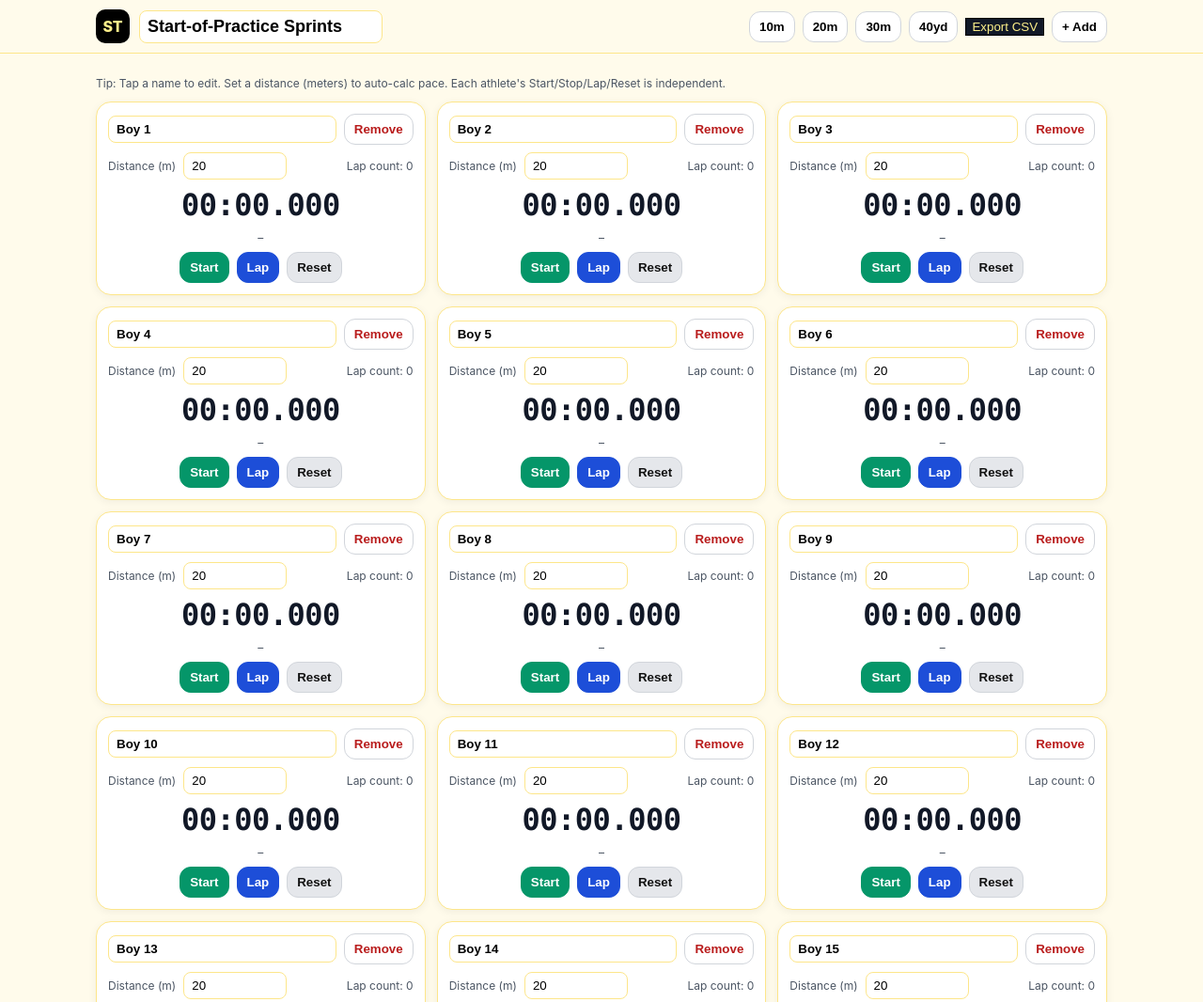
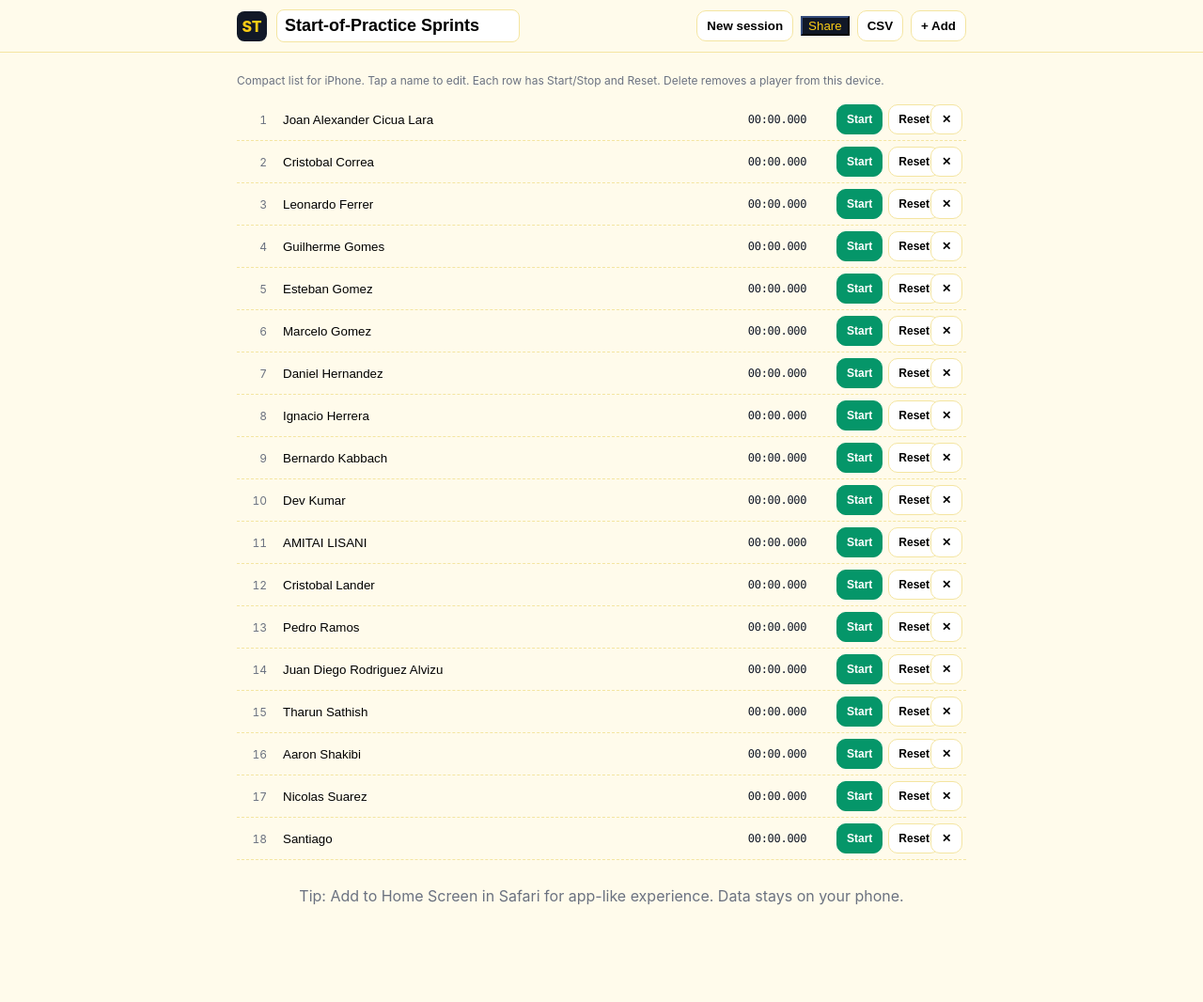
Before and after one commit to jokestangmail/coach-timer, a plain HTML site: page index.html in a window 1280 px wide. Shown: the top 1066 px of the page at 94% size. After the commit the page ends 989 px from the top, so only its background shows below. Drawn offline with Linux system fonts and the light colour scheme.

Commit message:
Update to v2 (new roster & compact layout)

```diff
--- a/index.html
+++ b/index.html
@@ -11,194 +11,223 @@
   <link rel="apple-touch-icon" href="apple-touch-icon.png" />
   <style>
 :root {
-  --yellow: #fef08a;
-  --yellow-200: #fde68a;
-  --yellow-50: #fffbeb;
-  --black: #111827;
+  --bg: #fffbeb;
+  --line: #f4e5a1;
+  --text: #111827;
+  --muted: #6b7280;
+  --accent: #111827;
+  --green: #059669;
+  --red: #b91c1c;
   --blue: #1d4ed8;
-  --emerald: #059669;
-  --amber: #d97706;
-  --gray-200: #e5e7eb;
-  --gray-300: #d1d5db;
-  --gray-500: #6b7280;
-  --gray-600: #4b5563;
-  --white: #ffffff;
 }
 * { box-sizing: border-box; }
-html, body { margin: 0; padding: 0; font-family: -apple-system, system-ui, Segoe UI, Roboto, Helvetica, Arial, sans-serif; background: var(--yellow-50); color: var(--black); }
-.container { max-width: 1100px; margin: 0 auto; padding: 12px; }
-header { position: sticky; top: 0; z-index: 20; backdrop-filter: blur(6px); background: rgba(255, 251, 235, 0.95); border-bottom: 1px solid var(--yellow-200); }
-.row { display: grid; grid-template-columns: 1fr; gap: 12px; }
-@media (min-width: 640px) { .row { grid-template-columns: 1fr 1fr; } }
-@media (min-width: 1024px) { .row { grid-template-columns: 1fr 1fr 1fr; } }
-.card { background: var(--white); border: 1px solid var(--yellow-200); border-radius: 16px; padding: 12px; box-shadow: 0 2px 10px rgba(0,0,0,0.06); display: flex; flex-direction: column; gap: 8px; }
-.titlebar { display: flex; align-items: center; gap: 8px; }
-.titlebar input[type='text'] { flex: 1; border: 1px solid var(--yellow-200); border-radius: 8px; padding: 6px 8px; font-weight: 600; }
-.btn { border: 1px solid var(--gray-300); background: var(--white); padding: 8px 10px; border-radius: 12px; font-weight: 600; cursor: pointer; }
-.btn:hover { filter: brightness(0.98); }
-.btn-primary { background: var(--black); color: var(--yellow); border: 1px solid #000; }
-.btn-green { background: var(--emerald); color: #fff; border-color: var(--emerald); }
-.btn-amber { background: var(--amber); color: #fff; border-color: var(--amber); }
+html, body { margin: 0; padding: 0; font-family: -apple-system, system-ui, Segoe UI, Roboto, Helvetica, Arial, sans-serif; background: var(--bg); color: var(--text); }
+header { position: sticky; top: 0; z-index: 20; backdrop-filter: blur(6px); background: rgba(255, 251, 235, 0.95); border-bottom: 1px solid var(--line); }
+.container { max-width: 800px; margin: 0 auto; padding: 10px 12px; }
+.brand { width: 32px; height: 32px; border-radius: 8px; background: var(--accent); color: #facc15; display: grid; place-items: center; font-weight: 800; }
+.toolbar { display: flex; gap: 8px; align-items: center; flex-wrap: wrap; }
+.input { border: 1px solid var(--line); border-radius: 8px; padding: 6px 8px; background: #fff; }
+.btn { border: 1px solid var(--line); background: #fff; padding: 8px 10px; border-radius: 10px; font-weight: 600; }
+.btn:active { transform: scale(0.98); }
+.btn-primary { background: var(--accent); color: #facc15; border-color: var(--accent); }
+.btn-green { background: var(--green); color: #fff; border-color: var(--green); }
+.btn-red { background: var(--red); color: #fff; border-color: var(--red); }
 .btn-blue { background: var(--blue); color: #fff; border-color: var(--blue); }
-.btn-gray { background: var(--gray-200); color: #111; border-color: var(--gray-300); }
-.muted { color: var(--gray-600); font-size: 12px; }
-.pill { padding: 3px 8px; border: 1px solid var(--yellow-200); border-radius: 999px; background: #fff; }
-.mono { font-family: ui-monospace, SFMono-Regular, Menlo, Monaco, Consolas, "Liberation Mono", "Courier New", monospace; }
-.timer { font-size: 32px; font-weight: 700; text-align: center; letter-spacing: -0.5px; }
-.grid-btns { display: flex; flex-wrap: wrap; gap: 8px; justify-content: center; }
-.laps { max-height: 120px; overflow: auto; border-top: 1px solid var(--yellow-200); padding-top: 6px; }
-.toolbar { display: flex; flex-wrap: wrap; gap: 8px; align-items: center; }
-.input { border: 1px solid var(--yellow-200); border-radius: 8px; padding: 6px 8px; }
-.brand { width: 36px; height: 36px; border-radius: 10px; background: #000; color: var(--yellow); display: grid; place-items: center; font-weight: 800; }
-.footer { text-align: center; color: var(--gray-600); font-size: 12px; padding: 10px 0 30px; }
+.muted { color: var(--muted); font-size: 12px; }
+.list { display: grid; grid-template-columns: 1fr; }
+.row { display: grid; grid-template-columns: 28px 1fr 110px 92px 34px; align-items: center; gap: 8px; padding: 6px 4px; border-bottom: 1px dashed var(--line); }
+.num { text-align: right; color: var(--muted); font-variant-numeric: tabular-nums; width: 28px; }
+.name { width: 100%; border: none; background: transparent; padding: 6px 8px; border-radius: 8px; border: 1px solid transparent; }
+.name:focus { outline: none; border-color: var(--line); background: #fff; }
+.time { font-family: ui-monospace, SFMono-Regular, Menlo, Monaco, Consolas, "Liberation Mono", "Courier New", monospace; text-align: center; letter-spacing: -0.3px; }
+.tiny { font-size: 12px; }
+footer { text-align: center; padding: 18px 0 26px; color: var(--muted); }
+@media (max-width: 390px) {
+  .row { grid-template-columns: 24px 1fr 92px 84px 30px; gap: 6px; padding: 5px 2px; }
+  .btn { padding: 6px 8px; }
+}
 </style>
 </head>
 <body>
   <header>
-    <div class="container" style="display:flex; gap:12px; align-items:center; justify-content:space-between; padding:10px 12px;">
+    <div class="container" style="display:flex; gap:10px; align-items:center; justify-content:space-between;">
       <div style="display:flex; align-items:center; gap:10px;">
         <div class="brand">ST</div>
-        <input id="sessionName" class="input" style="font-weight:700; font-size:18px;" value="Start-of-Practice Sprints" />
+        <input id="sessionName" class="input" style="font-weight:700; font-size:18px; min-width: 160px;" value="Start-of-Practice Sprints" />
       </div>
       <div class="toolbar">
-        <button class="btn" onclick="preset(10)">10m</button>
-        <button class="btn" onclick="preset(20)">20m</button>
-        <button class="btn" onclick="preset(30)">30m</button>
-        <button class="btn" onclick="preset(36.576)">40yd</button>
-        <button class="btn-primary" onclick="exportCsv()">Export CSV</button>
-        <button class="btn" onclick="addAthlete()">+ Add</button>
+        <button class="btn" onclick="resetAll()">New session</button>
+        <button class="btn-primary" onclick="shareResults()">Share</button>
+        <button class="btn" onclick="downloadCsv()">CSV</button>
+        <button class="btn" onclick="addPlayer()">+ Add</button>
       </div>
     </div>
   </header>
 
   <main class="container">
-    <p class="muted">Tip: Tap a name to edit. Set a distance (meters) to auto-calc pace. Each athlete's Start/Stop/Lap/Reset is independent.</p>
-    <div id="cards" class="row"></div>
+    <p class="muted tiny">Compact list for iPhone. Tap a name to edit. Each row has Start/Stop and Reset. Delete removes a player from this device.</p>
+    <div id="list" class="list"></div>
   </main>
 
-  <div class="footer">Add this to your Home Screen for an app-like experience. Data is saved on your device.</div>
+  <footer>Tip: Add to Home Screen in Safari for app-like experience. Data stays on your phone.</footer>
 
-  <script>
-  const STORAGE_KEY = "coach-timer-pwa-v1";
+<script>
+const STORAGE_KEY = "coach-timer-roster-v2";
 
-  function msToClock(ms) { if (!Number.isFinite(ms) || ms < 0) return "00:00.000";
-    const m = Math.floor(ms/60000);
-    const s = Math.floor((ms%60000)/1000);
-    const x = Math.floor(ms%1000);
-    return String(m).padStart(2,'0') + ":" + String(s).padStart(2,'0') + "." + String(x).padStart(3,'0'); }
+function msToClock(ms){ if(!Number.isFinite(ms)||ms<0) return "00:00.000";
+  const m=Math.floor(ms/60000), s=Math.floor((ms%60000)/1000), x=Math.floor(ms%1000);
+  return String(m).padStart(2,'0')+":"+String(s).padStart(2,'0')+"."+String(x).padStart(3,'0'); }
 
-  function paceText(ms, meters) { if (!meters || meters<=0 || !ms) return "–";
-    const mps = meters / (ms/1000);
-    const mph = mps * 2.23693629;
-    return mps.toFixed(2) + " m/s • " + mph.toFixed(2) + " mph"; }
+// Default roster (18 names)
+const defaultNames = [
+  "Joan Alexander Cicua Lara",
+  "Cristobal Correa",
+  "Leonardo Ferrer",
+  "Guilherme Gomes",
+  "Esteban Gomez",
+  "Marcelo Gomez",
+  "Daniel Hernandez",
+  "Ignacio Herrera",
+  "Bernardo Kabbach",
+  "Dev Kumar",
+  "AMITAI LISANI",
+  "Cristobal Lander",
+  "Pedro Ramos",
+  "Juan Diego Rodriguez Alvizu",
+  "Tharun Sathish",
+  "Aaron Shakibi",
+  "Nicolas Suarez",
+  "Santiago"
+];
 
-  function loadState() { try { return JSON.parse(localStorage.getItem(STORAGE_KEY)) || null; } catch(e){ return null; } }
-  function saveState() { localStorage.setItem(STORAGE_KEY, JSON.stringify({ sessionName: sessionName.value, athletes })); }
+function defaultRoster(){
+  return defaultNames.map((n, i)=>({ id: i+1, name: n, timeMs: 0, running: false, startedAt: 0 }));
+}
 
-  const defaultAthletes = Array.from({length:17}, (_,i)=> ({ id:i+1, name:"Boy "+(i+1), distance:20, timeMs:0, running:false, startedAt:0, laps:[] }));
-  let state = loadState();
-  let athletes = state?.athletes || defaultAthletes;
-  const sessionName = document.getElementById('sessionName');
-  sessionName.value = state?.sessionName || sessionName.value;
-  sessionName.addEventListener('input', saveState);
+function load(){
+  try{ const s = JSON.parse(localStorage.getItem(STORAGE_KEY)); if(s) return s; }catch(e){}
+  return { sessionName: "Start-of-Practice Sprints", players: defaultRoster() };
+}
 
-  const cards = document.getElementById('cards');
+let state = load();
+const sessionNameEl = document.getElementById('sessionName');
+sessionNameEl.value = state.sessionName || "Start-of-Practice Sprints";
+sessionNameEl.addEventListener('input', ()=>{ state.sessionName = sessionNameEl.value; save(); });
 
-  function render() {
-    cards.innerHTML = "";
-    athletes.forEach(a => {
-      const card = document.createElement('div'); card.className = 'card';
+const list = document.getElementById('list');
 
-      const bar = document.createElement('div'); bar.className = 'titlebar';
-      const nameInput = document.createElement('input'); nameInput.type='text'; nameInput.value = a.name;
-      nameInput.addEventListener('input', (e)=> { a.name = e.target.value; saveState(); });
-      const rm = document.createElement('button'); rm.className='btn'; rm.style.color='#b91c1c'; rm.textContent='Remove';
-      rm.addEventListener('click', ()=> removeAthlete(a.id));
-      bar.appendChild(nameInput); bar.appendChild(rm);
-      card.appendChild(bar);
+function save(){ localStorage.setItem(STORAGE_KEY, JSON.stringify(state)); }
+function addPlayer(){
+  const nextId = state.players.length ? Math.max(...state.players.map(p=>p.id)) + 1 : 1;
+  state.players.push({ id: nextId, name: "New Player", timeMs: 0, running: false, startedAt: 0 });
+  save(); render();
+}
+function removePlayer(id){
+  state.players = state.players.filter(p => p.id !== id);
+  save(); render();
+}
+function start(id){
+  state.players = state.players.map(p => p.id===id ? (p.running ? p : { ...p, running:true, startedAt: Date.now() - p.timeMs }) : p);
+  save(); render();
+}
+function stop(id){
+  state.players = state.players.map(p => p.id===id ? (!p.running ? p : { ...p, running:false, timeMs: Date.now() - p.startedAt }) : p);
+  save(); render();
+}
+function reset(id){
+  state.players = state.players.map(p => p.id===id ? { ...p, timeMs:0, running:false, startedAt:0 } : p);
+  save(); render();
+}
+function resetAll(){
+  state.players = state.players.map(p => ({ ...p, timeMs:0, running:false, startedAt:0 }));
+  save(); render();
+}
 
-      const distRow = document.createElement('div'); distRow.style.display='flex'; distRow.style.alignItems='center'; distRow.style.gap='8px';
-      const lbl = document.createElement('span'); lbl.textContent='Distance (m)'; lbl.className='muted';
-      const dist = document.createElement('input'); dist.type='number'; dist.value=a.distance; dist.className='input'; dist.style.width='110px';
-      dist.step='0.001';
-      dist.addEventListener('input', (e)=> { a.distance = Number(e.target.value) || 0; saveState(); });
-      const lapsCount = document.createElement('span'); lapsCount.textContent = 'Lap count: '+a.laps.length; lapsCount.className='muted'; lapsCount.style.marginLeft='auto';
-      distRow.appendChild(lbl); distRow.appendChild(dist); distRow.appendChild(lapsCount);
-      card.appendChild(distRow);
+function render(){
+  list.innerHTML = "";
+  state.players.forEach((p, idx)=>{
+    const row = document.createElement('div');
+    row.className = 'row';
 
-      const time = document.createElement('div'); time.className='timer mono'; time.textContent = msToClock(a.running ? (Date.now() - a.startedAt) : a.timeMs);
-      card.appendChild(time);
+    const num = document.createElement('div'); num.className='num tiny'; num.textContent = String(idx+1);
+    row.appendChild(num);
 
-      const pace = document.createElement('div'); pace.className='muted'; pace.style.textAlign='center'; pace.textContent = paceText(a.running ? (Date.now() - a.startedAt) : a.timeMs, a.distance);
-      card.appendChild(pace);
+    const name = document.createElement('input'); name.className='name'; name.value = p.name;
+    name.addEventListener('input', (e)=>{ p.name = e.target.value; save(); });
+    row.appendChild(name);
 
-      const btns = document.createElement('div'); btns.className='grid-btns';
-      const startBtn = document.createElement('button'); startBtn.className = 'btn btn-green'; startBtn.textContent = 'Start';
-      const stopBtn  = document.createElement('button'); stopBtn.className  = 'btn btn-amber'; stopBtn.textContent  = 'Stop';
-      const lapBtn   = document.createElement('button'); lapBtn.className   = 'btn btn-blue';  lapBtn.textContent   = 'Lap';
-      const resetBtn = document.createElement('button'); resetBtn.className = 'btn btn-gray';  resetBtn.textContent = 'Reset';
+    const time = document.createElement('div'); time.className='time tiny'; time.textContent = msToClock(p.running ? (Date.now() - p.startedAt) : p.timeMs);
+    row.appendChild(time);
 
-      startBtn.addEventListener('click', ()=> start(a.id));
-      stopBtn.addEventListener('click',  ()=> stop(a.id));
-      lapBtn.addEventListener('click',   ()=> lap(a.id));
-      resetBtn.addEventListener('click', ()=> resetTimer(a.id));
+    const actions = document.createElement('div'); actions.style.display='flex'; actions.style.gap='6px';
+    const startBtn = document.createElement('button'); startBtn.className='btn btn-green tiny'; startBtn.textContent='Start';
+    const stopBtn  = document.createElement('button'); stopBtn.className='btn btn-red tiny';  stopBtn.textContent='Stop';
+    startBtn.addEventListener('click', ()=>start(p.id)); stopBtn.addEventListener('click', ()=>stop(p.id));
+    actions.appendChild(p.running ? stopBtn : startBtn);
+    const resetBtn = document.createElement('button'); resetBtn.className='btn tiny'; resetBtn.textContent='Reset'; resetBtn.addEventListener('click', ()=>reset(p.id));
+    actions.appendChild(resetBtn);
+    row.appendChild(actions);
 
-      btns.appendChild(a.running ? stopBtn : startBtn);
-      btns.appendChild(lapBtn); btns.appendChild(resetBtn);
-      card.appendChild(btns);
+    const del = document.createElement('button'); del.className='btn tiny'; del.textContent='✕'; del.title='Delete';
+    del.addEventListener('click', ()=>removePlayer(p.id));
+    row.appendChild(del);
 
-      if (a.laps.length) {
-        const laps = document.createElement('div'); laps.className='laps';
-        const title = document.createElement('div'); title.className='muted'; title.textContent='Laps (latest last):'; laps.appendChild(title);
-        a.laps.forEach((l,idx)=> {
-          const row = document.createElement('div'); row.style.display='flex'; row.style.justifyContent='space-between'; row.style.fontFamily='ui-monospace, monospace';
-          const no = document.createElement('span'); no.className='muted'; no.textContent = '#'+(idx+1);
-          const val = document.createElement('span'); val.textContent = msToClock(l);
-          row.appendChild(no); row.appendChild(val); laps.appendChild(row);
-        });
-        card.appendChild(laps);
-      }
+    list.appendChild(row);
+  });
+}
 
-      cards.appendChild(card);
-    });
+function tick(){ render(); }
+setInterval(tick, 150);
+render();
+
+function csvData(){
+  const rows = [];
+  rows.push(["Session","Name","Time(ms)","Time(clock)"]);
+  state.players.forEach(p=>{
+    const t = p.running ? (Date.now() - p.startedAt) : p.timeMs;
+    rows.push([state.sessionName, p.name, t || "", t ? msToClock(t) : ""]);
+  });
+  const csv = rows.map(r => r.map(v => {
+    const s = String(v ?? ""); return (s.includes(",")||s.includes("\n")||s.includes('"')) ? '"' + s.replaceAll('"','""') + '"' : s;
+  }).join(",")).join("\n");
+  return csv;
+}
+
+function downloadCsv(){
+  const csv = csvData();
+  const blob = new Blob([csv], {type:'text/csv'});
+  const url = URL.createObjectURL(blob);
+  const a = document.createElement('a');
+  const stamp = new Date().toISOString().slice(0,19).replace(/[:T]/g,'-');
+  a.href = url; a.download = (state.sessionName.replace(/[^a-z0-9]+/gi,'-') || 'session') + "-" + stamp + ".csv";
+  a.click(); URL.revokeObjectURL(url);
+}
+
+async function shareResults(){
+  const csv = csvData();
+  const file = new File([csv], "results.csv", { type: "text/csv" });
+  const text = state.players.map((p, i)=>{
+    const t = p.running ? (Date.now() - p.startedAt) : p.timeMs;
+    return String(i+1).padStart(2,'0') + ". " + p.name + " — " + (t? msToClock(t): "—");
+  }).join("\n");
+  if (navigator.share && navigator.canShare && navigator.canShare({ files: [file] })) {
+    try {
+      await navigator.share({ title: state.sessionName, text, files: [file] });
+    } catch(e) {
+      console.log("Share canceled or failed", e);
+    }
+  } else if (navigator.share) {
+    try {
+      await navigator.share({ title: state.sessionName, text });
+    } catch(e){ console.log(e); }
+  } else {
+    downloadCsv();
+    alert("CSV downloaded. If sharing isn't available, send the file via Messages or Mail.");
   }
+}
 
-  function rerenderLive() { render(); } // full re-render every tick for simplicity
-
-  function start(id) { athletes = athletes.map(a => a.id===id ? (a.running ? a : {...a, running:true, startedAt: Date.now() - a.timeMs}) : a); saveState(); render(); }
-  function stop(id)  { athletes = athletes.map(a => a.id===id ? (!a.running ? a : {...a, running:false, timeMs: Date.now() - a.startedAt}) : a); saveState(); render(); }
-  function lap(id)   { athletes = athletes.map(a => { if (a.id!==id) return a; const cur = a.running ? (Date.now() - a.startedAt) : a.timeMs; return {...a, laps:[...a.laps, cur]}; }); saveState(); render(); }
-  function resetTimer(id) { athletes = athletes.map(a => a.id===id ? {...a, timeMs:0, running:false, startedAt:0, laps:[]} : a); saveState(); render(); }
-  function removeAthlete(id) { athletes = athletes.filter(a => a.id!==id); saveState(); render(); }
-  function addAthlete() { const nextId = athletes.length ? Math.max(...athletes.map(x=>x.id))+1 : 1; athletes = [...athletes, { id: nextId, name: "Boy "+nextId, distance: 20, timeMs:0, running:false, startedAt:0, laps:[] }]; saveState(); render(); }
-  function preset(meters) { athletes = athletes.map(a => ({...a, distance: meters})); saveState(); render(); }
-
-  function exportCsv() {
-    const rows = [];
-    const header = ["Session","Athlete","Distance(m)","Best(ms)","Best(clock)","Last(ms)","Last(clock)","m/s","mph","All Laps (ms)"];
-    rows.push(header);
-    const bestVal = arr => arr.length ? Math.min(...arr) : 0;
-    athletes.forEach(a => {
-      const base = a.laps.length ? a.laps : (a.timeMs? [a.timeMs] : []);
-      const best = bestVal(base);
-      const last = a.laps.length ? a.laps[a.laps.length-1] : (a.timeMs || 0);
-      const mps = (a.distance>0 && best>0) ? (a.distance / (best/1000)) : 0;
-      const mph = mps * 2.23693629;
-      rows.push([sessionName.value, a.name, a.distance||"", best||"", best?msToClock(best):"", last||"", last?msToClock(last):"", mps?mps.toFixed(2):"", mph?mph.toFixed(2):"", a.laps.join("|")]);
-    });
-    const csv = rows.map(r => r.map(v => { const s = String(v); return (s.includes(',')||s.includes('\n')||s.includes('"')) ? '"'+s.replaceAll('"','""')+'"' : s; }).join(",")).join("\n");
-    const blob = new Blob([csv], {type:'text/csv'});
-    const url = URL.createObjectURL(blob); const a = document.createElement('a');
-    a.href = url; a.download = (sessionName.value.replace(/[^a-z0-9]+/gi,'-').replace(/^-+|-+$/g,'')||'session') + "-" + new Date().toISOString().slice(0,19).replace(/[:T]/g,'-') + ".csv";
-    a.click(); URL.revokeObjectURL(url);
-  }
-
-  // Initial render and live tick
-  render();
-  setInterval(rerenderLive, 150);
-
-  // PWA registration
-  if ('serviceWorker' in navigator) { navigator.serviceWorker.register('service-worker.js'); }
-  </script>
+// Register service worker for offline
+if ('serviceWorker' in navigator) { navigator.serviceWorker.register('service-worker.js'); }
+</script>
 </body>
 </html>
```
